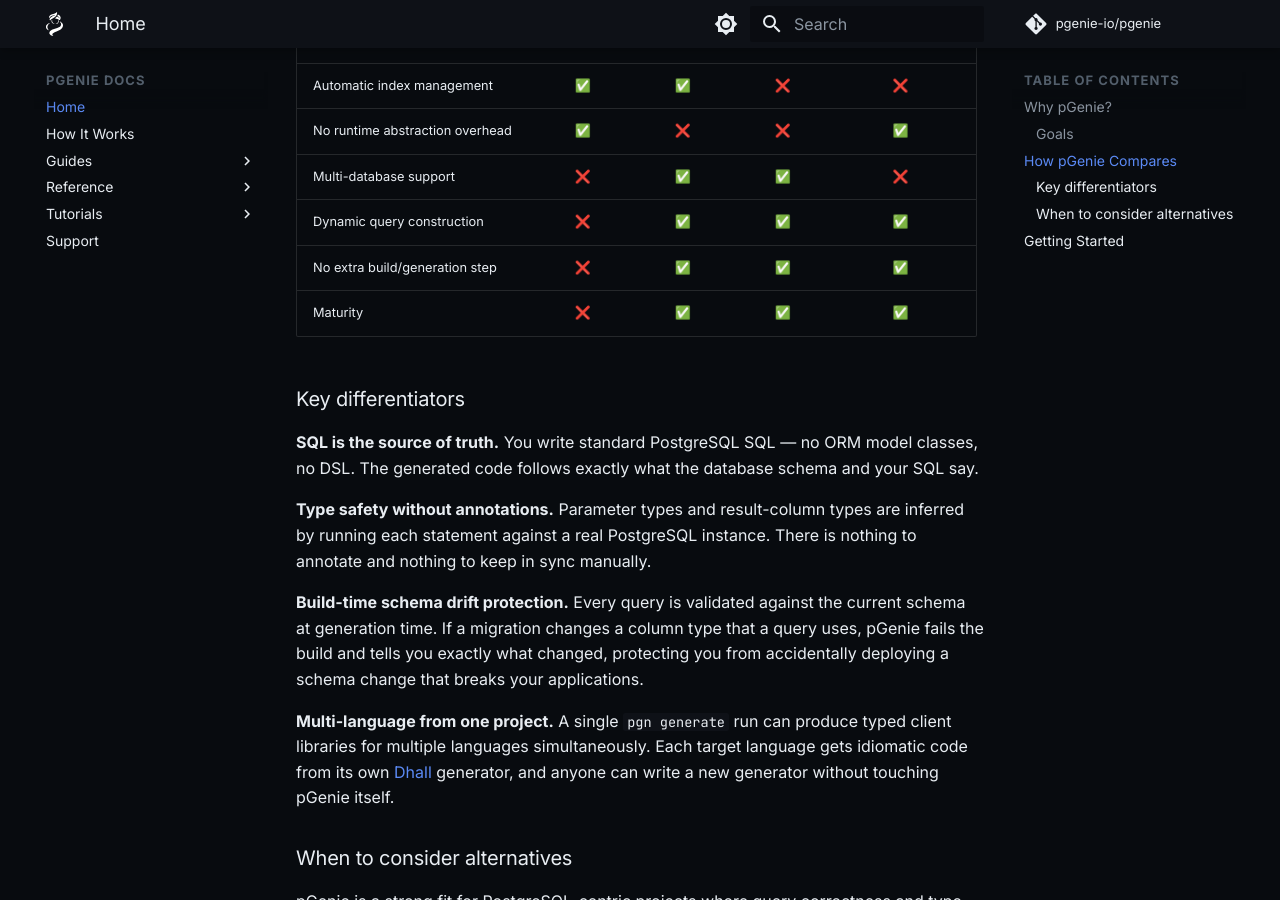
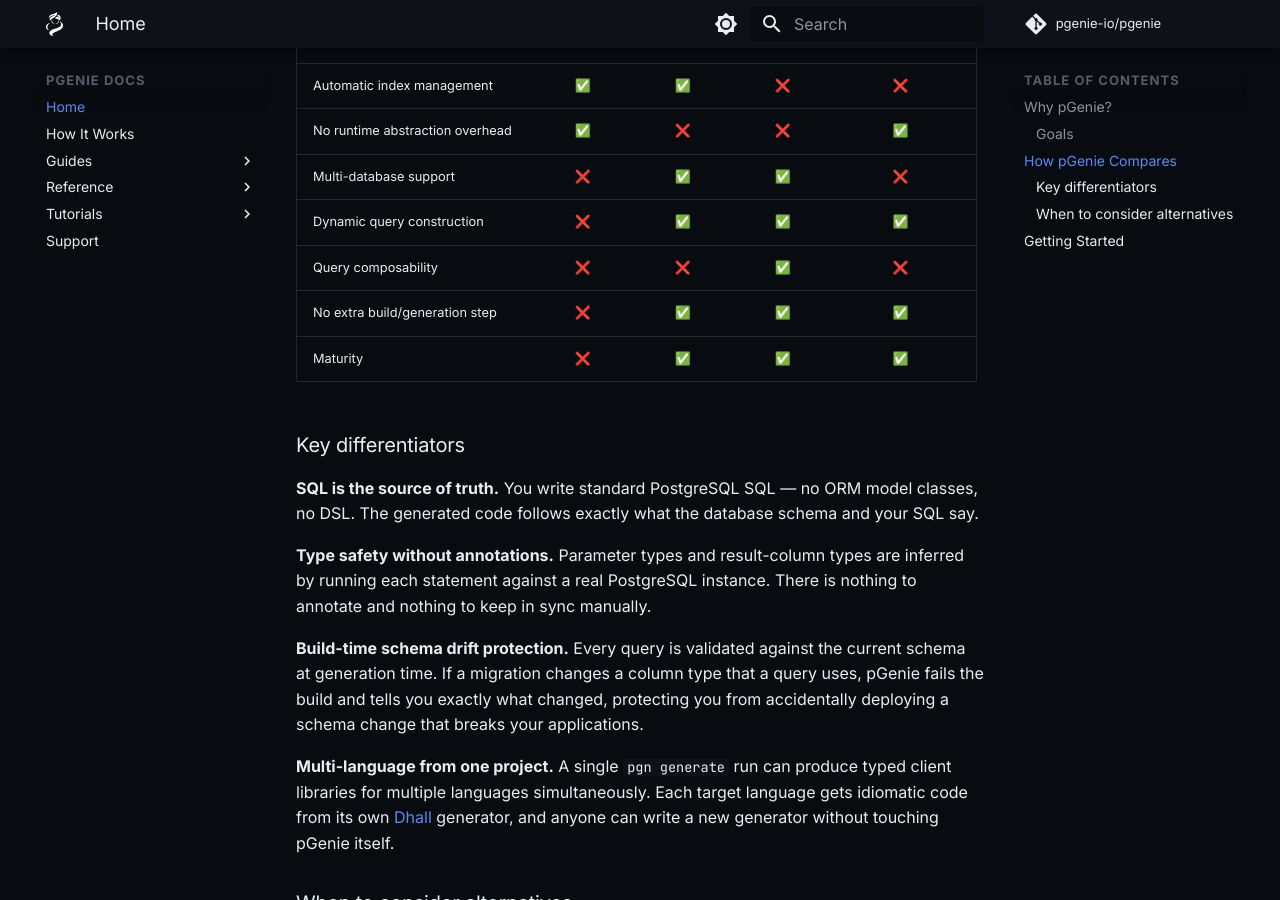
Before and after one commit to pgenie-io/docs, an MkDocs documentation site: the page built from docs/index.md, in a window 1280 px wide and 900 px high, scrolled down 1591 px. Built offline with MkDocs 1.6.1 and Material for MkDocs 9.7.7, drawn with Linux system fonts in a browser that asks for light colours; comment, search, counter and statistics services are not loaded.

Commit message:
Add a point about query composability

```diff
--- a/docs/index.md
+++ b/docs/index.md
@@ -39,6 +39,7 @@ This is our biased take on how pGenie stacks up against other approaches to work
 | No runtime abstraction overhead | ✅ | ❌ | ❌ | ✅ |
 | Multi-database support | ❌ | ✅ | ✅ | ❌ |
 | Dynamic query construction | ❌ | ✅ | ✅ | ✅ |
+| Query composability | ❌ | ❌ | ✅ | ❌ |
 | No extra build/generation step | ❌ | ✅ | ✅ | ✅ |
 | Maturity | ❌ | ✅ | ✅ | ✅ |
 
```
